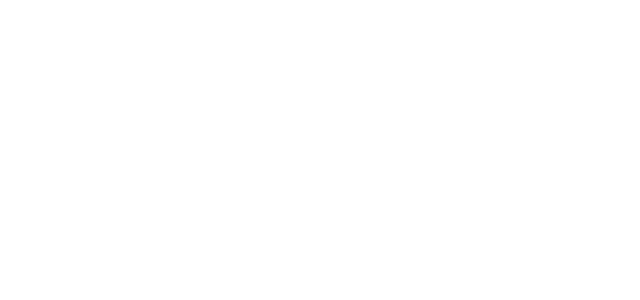
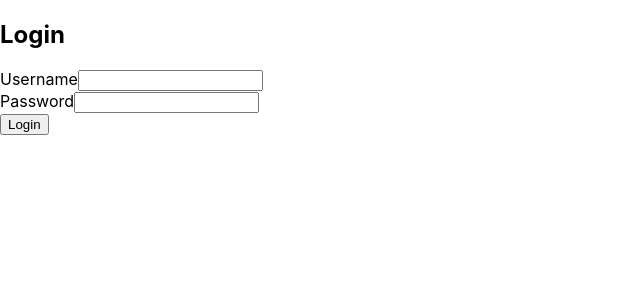
Before and after one commit to molochkovetskiy/InspireInk, a React (Create React App) app in the folder client/: page /login in a window 1280 px wide. Before the commit this address had no page. Shown: the top 300 px of the page, without its empty margins (0-640 px from the left). Built offline with nearby package versions, Linux system fonts and the light colour scheme.

Commit message:
created registration and login pages

```diff
--- a/client/src/App.js
+++ b/client/src/App.js
@@ -2,14 +2,17 @@
 
 import Prompts from './components/Prompts';
 import PromptDetails from './components/PromptDetails';
+import LoginRegister from './components/LoginRegister';
 import { Routes, Route } from 'react-router-dom';
 
 function App() {
   return (
     <div className="App">
       <Routes>
-          <Route path="/prompts" element={<Prompts />} />
-          <Route path="/prompts/:id" element={<PromptDetails />} />
+        <Route path="/prompts" element={<Prompts />} />
+        <Route path="/prompts/:id" element={<PromptDetails />} />
+        <Route path='/login' element={<LoginRegister  title='Login'/>} />
+        <Route path='/register' element={<LoginRegister  title='Register'/>} />
       </Routes>
     </div>
   );
--- /dev/null
+++ b/client/src/components/LoginRegister.js
@@ -0,0 +1,73 @@
+import { useState } from 'react';
+import { useNavigate } from "react-router-dom";
+
+function LoginRegister(props) {
+    const [formData, setFormData] = useState({ username: '', password: '' });
+
+    const navigate = useNavigate();
+
+    const handleSubmit = async (e) => {
+        e.preventDefault();
+
+        if (props.title === 'Register') {
+            try {
+                const response = await fetch('/users/register', {
+                    method: 'POST',
+                    headers: { 'Content-Type': 'application/json' },
+                    body: JSON.stringify(formData),
+                });
+
+                if (response.status === 200) {
+                    navigate('/login');
+                }
+            } catch (error) {
+                console.log(error);
+            }
+        } else {
+            try {
+                const response = await fetch('/users/login', {
+                    method: 'POST',
+                    headers: { 'Content-Type': 'application/json' },
+                    body: JSON.stringify(formData),
+                });
+
+                if (response.status === 200) {
+                    navigate('/prompts');
+                } else {
+                    // Handle login failure
+                }
+            } catch (error) {
+                console.log(error);
+            }
+        }
+    };
+
+    return (
+        <div>
+            <h2>{props.title}</h2>
+            <form onSubmit={handleSubmit}>
+                <div>
+                    <label>Username</label>
+                    <input
+                        type="text"
+                        name="username"
+                        value={formData.username}
+                        onChange={(e) => setFormData({ ...formData, username: e.target.value })}
+                    />
+                </div>
+                <div>
+                    <label>Password</label>
+                    <input
+                        type="password"
+                        name="password"
+                        value={formData.password}
+                        onChange={(e) => setFormData({ ...formData, password: e.target.value })}
+                    />
+                </div>
+                <button type="submit">{props.title}</button>
+            </form>
+        </div>
+    );
+};
+
+export default LoginRegister;
```
